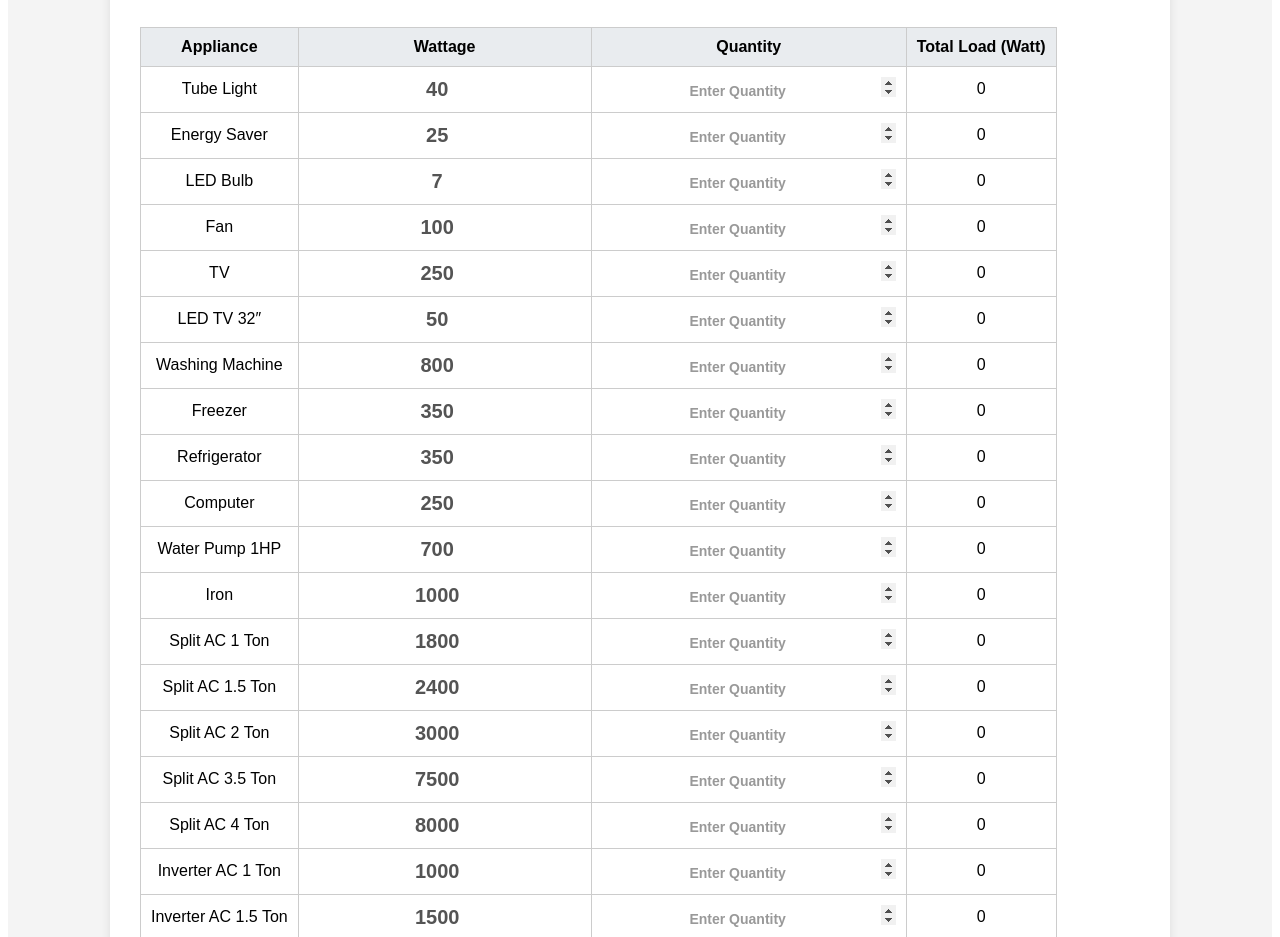
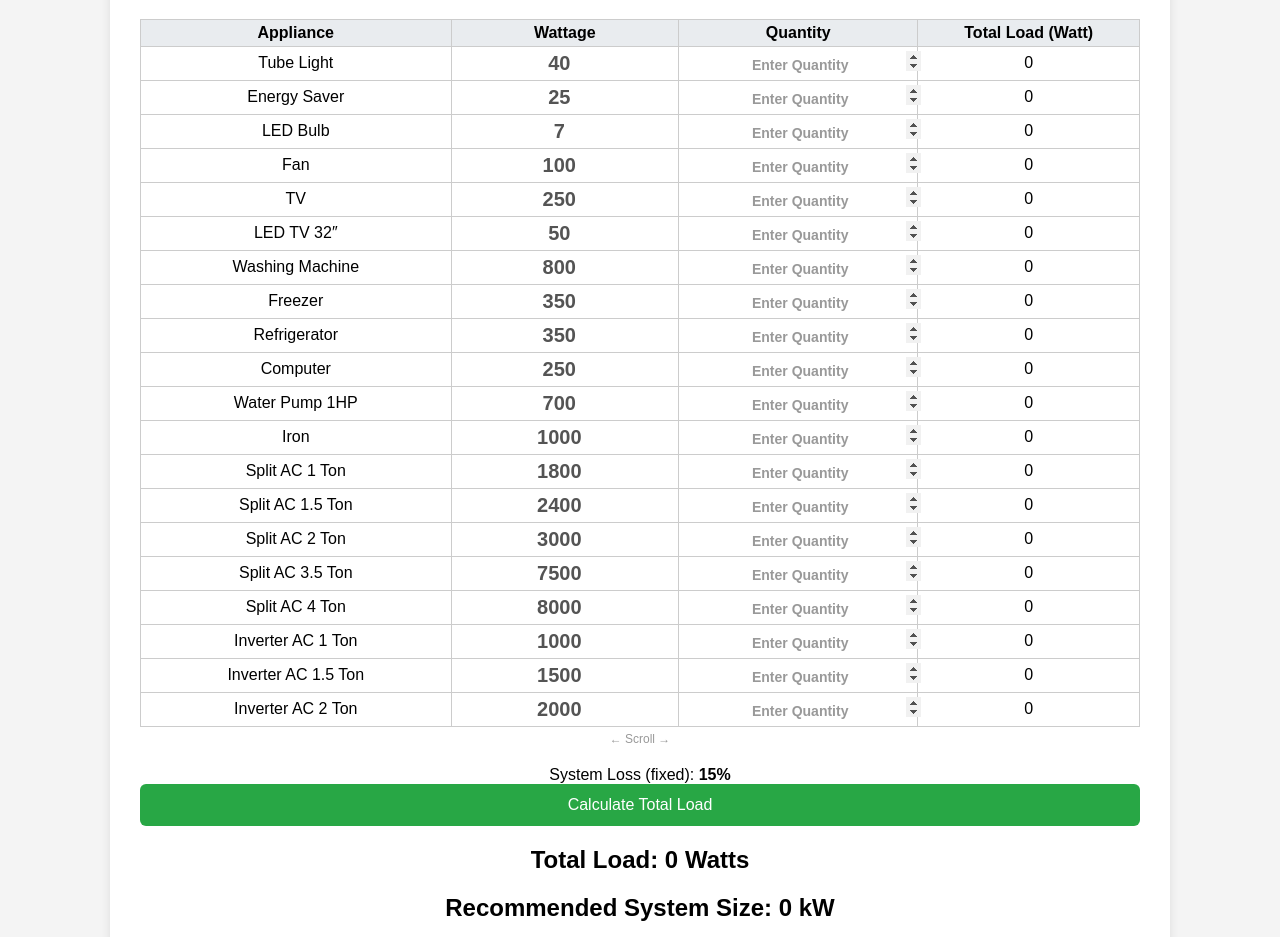
Before and after one commit to ali12550/solar_calculator, a plain HTML site: page index.html in a window 1280 px wide. Shown: the part 141-1078 px from the top of the page. Drawn offline with nearby package versions, Linux system fonts and the light colour scheme.

Commit message:
Update index.html

```diff
--- a/index.html
+++ b/index.html
@@ -2,15 +2,21 @@
 <html lang="en">
 
 <head>
-    <meta charset="UTF-8">
+  <meta charset="UTF-8" />
+  <meta name="viewport" content="width=device-width, initial-scale=1.0">
   <title>Advanced Solar Load Calculator</title>
   <style>
+    body {
+      margin: 0;
+      padding: 0;
+    }
+
     .section_solar {
       font-family: Arial, sans-serif;
       background: #f4f4f4;
       display: flex;
       justify-content: center;
-            padding: 30px;
+      padding: 30px 15px;
     }
 
     .container_solar {
@@ -27,42 +33,49 @@
       text-align: center;
     }
 
-        .section_solar .appliance {
-            display: flex;
-            gap: 10px;
-            margin: 10px 0;
-            align-items: center;
+    .table-wrapper {
+      overflow-x: auto;
+      width: 100%;
+      -webkit-overflow-scrolling: touch;
+      display: block;
+      margin-bottom: 20px;
     }
 
-        .section_solar .appliance label {
-            flex: 2;
+    .table-wrapper::after {
+      content: "← Scroll →";
+      display: block;
+      text-align: center;
+      color: #999;
+      font-size: 12px;
+      margin-top: 5px;
     }
 
-        .section_solar .appliance input,
-        .section_solar .appliance select {
-            width: 100px;
-            padding: 5px;
+    .appliance-table {
+      min-width: 650px;
+      width: 100%;
+      border-collapse: collapse;
+      margin-top: 20px;
     }
 
-        .section_solar .appliance span {
-            width: 100px;
-            padding: 5px;
-            background-color: #f9f9f9;
+    .appliance-table th,
+    .appliance-table td {
       border: 1px solid #ccc;
-            border-radius: 4px;
-            text-align: right;
+      padding: 4px 0px;
+      text-align: center;
+      width: 60px;
     }
 
-        .section_solar .appliance-header {
-            display: flex;
-            gap: 10px;
-            font-weight: bold;
-            margin-top: 20px;
-            text-align: center;
+    .appliance-table th {
+      background-color: #e9ecef;
     }
 
-        .section_solar .appliance-header span {
-            flex: 1;
+    .appliance-table tr td input {
+      border: none;
+      background-color: unset;
+      font-size: 20px;
+      font-weight: bold;
+      text-align: center;
+      width: 100% !important;
     }
 
     .section_solar button {
@@ -76,103 +89,42 @@
       cursor: pointer;
     }
 
-        .section_solar .result {
+    .result,
+    .system-loss,
+    .panel-suggestion,
+    .roi,
+    .chart-section {
+      text-align: center;
       margin-top: 20px;
-            text-align: center;
     }
 
-        .section_solar .system-loss {
-            text-align: center;
-            margin-bottom: 20px;
-        }
-
-        .section_solar .panel-suggestion {
-            text-align: center;
-            margin-top: 20px;
-            font-weight: bold;
-        }
-
-        .section_solar .roi {
-            margin-top: 30px;
-            padding: 20px;
+    .roi {
       background-color: #f1f9f5;
       border: 1px solid #ccc;
       border-radius: 10px;
-            text-align: center;
+      padding: 20px;
     }
 
-        .section_solar .roi input {
+    .roi input {
       width: 150px;
       margin: 5px;
     }
 
-        .section_solar .chart-section {
-            margin-top: 40px;
-            text-align: center;
-        }
-
-        .section_solar canvas {
+    canvas {
       max-width: 700px;
       margin: 0 auto;
     }
 
-
-
-
-        .table-wrapper {
-            overflow-x: auto;
-            width: 100%;
-        }
-
-        .appliance-table {
-            min-width: 600px;
-            border-collapse: collapse;
-            margin-top: 20px;
-
-        }
-
-
-        .table-wrapper::-webkit-scrollbar {
-            height: 8px;
-        }
-
-        .table-wrapper::-webkit-scrollbar-thumb {
-            background: #ccc;
-            border-radius: 4px;
-        }
-
-
-        .appliance-table th,
-        .appliance-table td {
-            border: 1px solid #ccc;
-            padding: 10px;
-            text-align: center;
-        }
-
-        .appliance-table th {
-            background-color: #e9ecef;
-        }
-
-        .appliance-table tr td input {
-            border: none;
-            background-color: unset;
-            font-size: 20px;
-            font-weight: bold;
-            text-align: center;
-            width: unset !important;
-        }
- .quantity_num:focus-visible{
-    outline: none;
-  box-shadow: none;
- }
-
-
     .quantity_num {
       appearance: none;
       -webkit-appearance: none;
-  -moz-appearance: textfield; /* For Firefox, removes default styling */
-  padding-right: 24px; /* Reserve space for spinner */
+      -moz-appearance: textfield;
       position: relative;
+    }
+
+    .quantity_num:focus-visible {
+      outline: none;
+      box-shadow: none;
     }
 
     .quantity_num::-webkit-inner-spin-button,
@@ -194,18 +146,30 @@
     }
 
     .quantity_num::placeholder {
-  font-size: 14px; /* Change this to whatever size you want */
-  color: #999;     /* Optional: make it a bit lighter */
+      font-size: 14px;
+      color: #999;
     }
 
+    @media (max-width: 768px) {
+      .section_solar .container_solar {
+        padding: 20px;
+      }
 
+      .section_solar button {
+        font-size: 14px;
+        padding: 10px;
+      }
+
+      .roi input {
+        width: 100%;
+        margin: 5px 0;
+      }
+    }
   </style>
   <script src="https://cdn.jsdelivr.net/npm/chart.js"></script>
 </head>
 
 <body>
-
-
   <div class="section_solar">
     <div class="container_solar">
       <h1>Advanced Solar Load Calculator</h1>
@@ -223,12 +187,9 @@
             <tbody id="applianceList"></tbody>
           </table>
         </div>
-
-
         <div class="system-loss">
           <label>System Loss (fixed): <strong>15%</strong></label>
         </div>
-
         <button type="button" onclick="calculateLoad()">Calculate Total Load</button>
       </form>
 
@@ -266,6 +227,7 @@
         <canvas id="loadChart"></canvas>
       </div>
     </div>
+  </div>
 
   <script>
     let latestTotalW = 0;
@@ -300,13 +262,11 @@
       const row = document.createElement('tr');
       row.innerHTML = `
         <td>${app.name}</td>
-        <td><input type="number" value="${app.watt}" disabled td>
-        <td><input class="quantity_num" placeholder="Enter Quantity" type="number" id="${app.id}" value="" oninput="calculateLoad()""></td>
-        <td><span id="${app.id}_total">0</span></td>
-    `;
+        <td><input type="number" value="${app.watt}" disabled></td>
+        <td><input class="quantity_num" placeholder="Enter Quantity" type="number" id="${app.id}" value="" oninput="calculateLoad()"></td>
+        <td><span id="${app.id}_total">0</span></td>`;
       applianceList.appendChild(row);
     });
-
 
     function calculateLoad() {
       let totalW = 0;
@@ -399,11 +359,9 @@
         <p><strong>System Cost:</strong> ₨ ${Math.round(totalCost).toLocaleString()}</p>
         <p><strong>Annual Savings:</strong> ₨ ${Math.round(annualSavings).toLocaleString()}</p>
         <p><strong>Lifetime Savings:</strong> ₨ ${Math.round(lifetimeSavings).toLocaleString()}</p>
-        <p><strong>ROI:</strong> ${roi.toFixed(2)}%</p>
-      `;
+        <p><strong>ROI:</strong> ${roi.toFixed(2)}%</p>`;
     }
   </script>
-    </div>
 </body>
 
 </html>
```
Lines whose indentation alone changed are shown as unchanged.
